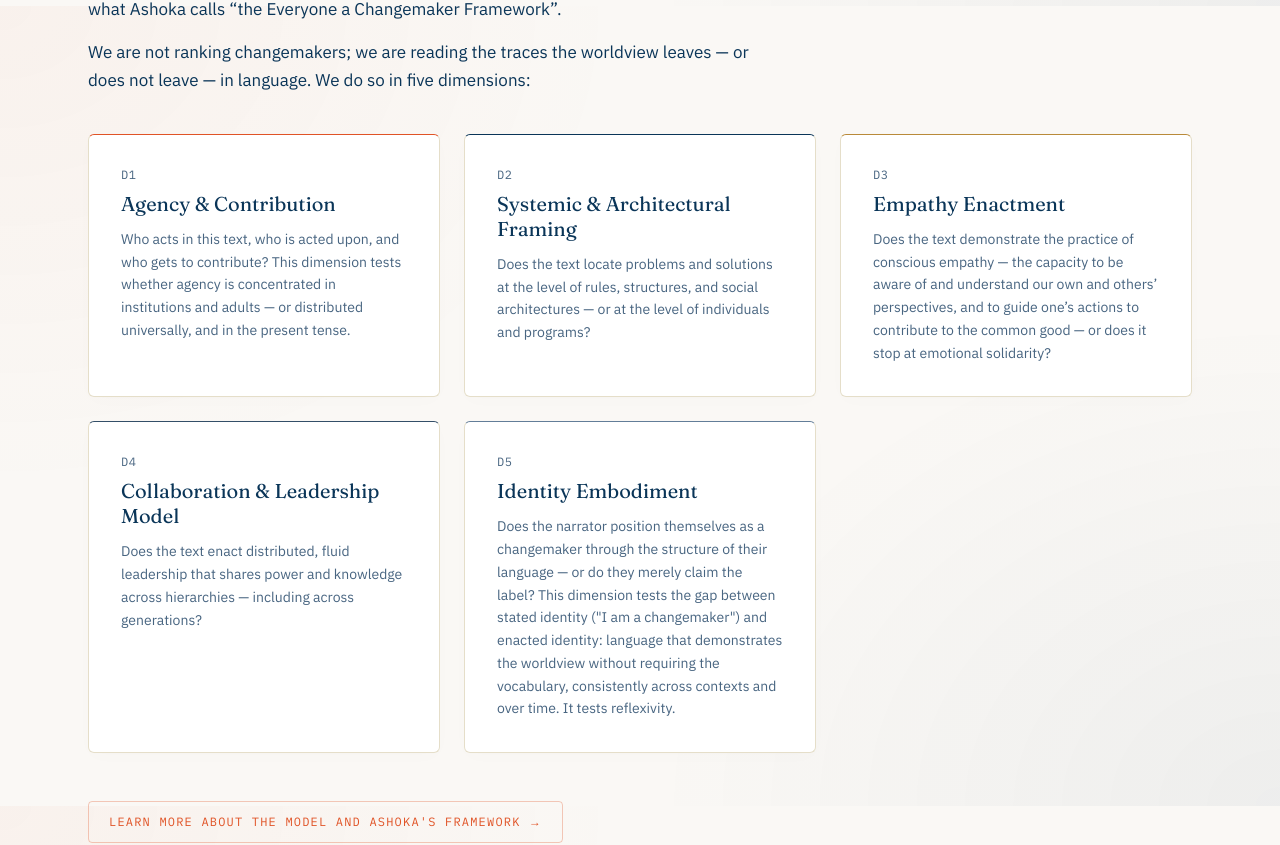
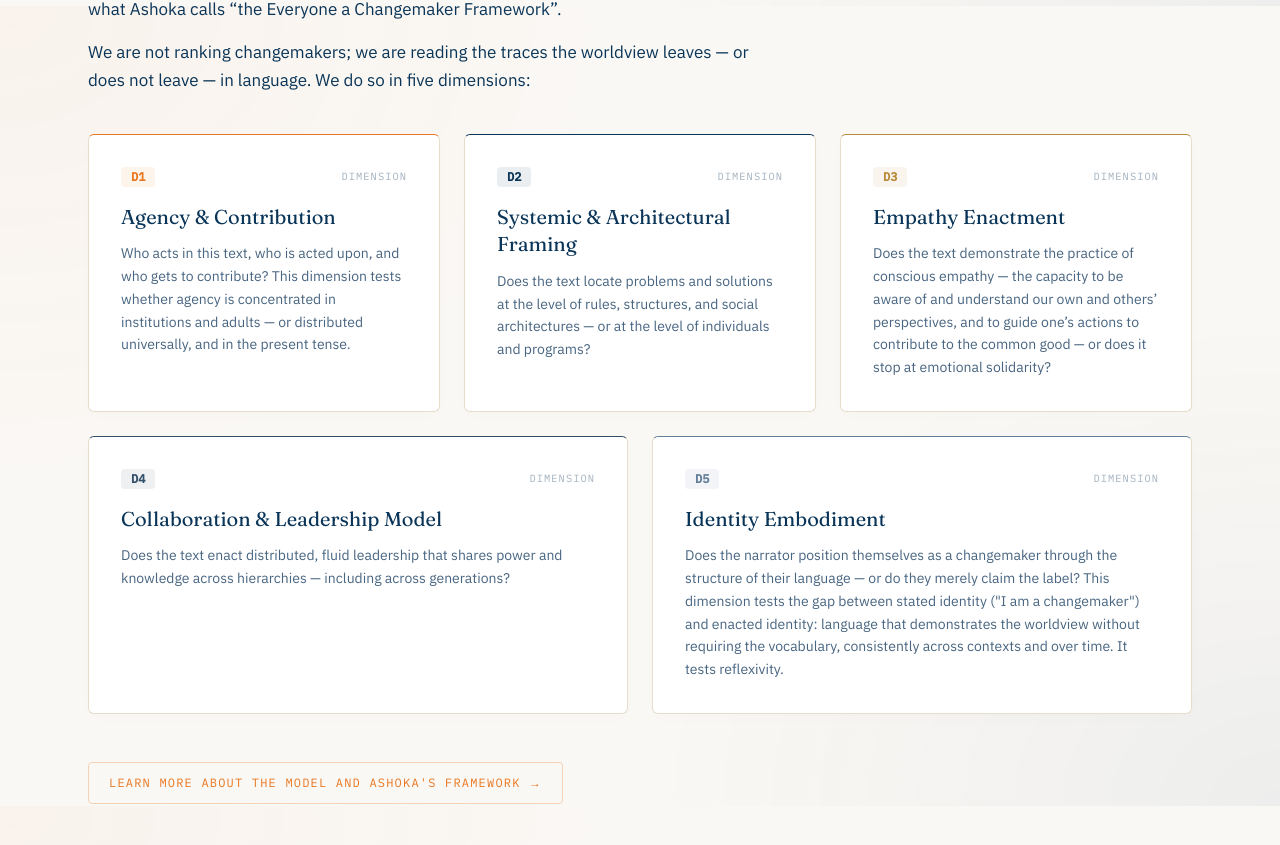
Before and after one commit to antuansabe/scoring-matrix-demo, a Next.js app: page / in a window 1280 px wide. Shown: the part 794-1639 px from the top of the page. Built offline with nearby package versions, Linux system fonts and the light colour scheme.

Commit message:
design: correct brand oranges and redesign homepage dimensions grid

```diff
--- a/app/globals.css
+++ b/app/globals.css
@@ -7,15 +7,15 @@
   --ink: #0A3558;       /* Ashoka Blue - primary text and branding */
   --muted: #486581;     /* slate blue - secondary text */
   --border: #E5DEC9;    /* soft gold-tinted border */
-  --accent: #E05326;    /* Vibrant Ashoka Orange - readable text highlights and primary accents */
-  --accent-2: #F4DAA6;  /* Light Ashoka Orange/Gold - highlighting and active states */
-  --accent-light: #FFF7F4; /* Extremely soft orange/gold tint for warnings and hover fills */
+  --accent: #E87722;    /* Vibrant Ashoka Orange - readable text highlights and primary accents */
+  --accent-2: #F39334;  /* Light Ashoka Orange/Gold - highlighting and active states */
+  --accent-light: #FFF8F5; /* Extremely soft orange/gold tint for warnings and hover fills */
 
   /* Paradigm colors — sample tags and per-paradigm accents */
   --paradigm-0: #627D98; /* Spectator — Muted Slate Gray */
   --paradigm-1: #C46246; /* Sympathizer — Soft Terracotta */
-  --paradigm-2: #B98A39; /* Contributor — Ashoka Gold */
-  --paradigm-3: #E05326; /* Changemaker — Ashoka Orange */
+  --paradigm-2: #F39334; /* Contributor — Light Orange */
+  --paradigm-3: #E87722; /* Changemaker — Ashoka Orange */
   --paradigm-4: #0A3558; /* System Architect — Ashoka Blue */
 }
 
@@ -44,7 +44,7 @@ body {
   /* Two very subtle radial gradients — Ashoka Orange from top-left, Ashoka Blue from
      bottom-right, ~4-5% opacity. */
   background-image:
-    radial-gradient(900px 700px at top left, rgba(224, 83, 38, 0.04), transparent 70%),
+    radial-gradient(900px 700px at top left, rgba(232, 119, 34, 0.04), transparent 70%),
     radial-gradient(900px 700px at bottom right, rgba(10, 53, 88, 0.05), transparent 70%);
   background-repeat: no-repeat;
   background-attachment: fixed;
@@ -95,7 +95,7 @@ body {
 .premium-card:hover {
   transform: translateY(-2px);
   box-shadow: 0 20px 40px -4px rgba(10, 53, 88, 0.06), 0 4px 12px -2px rgba(10, 53, 88, 0.02);
-  border-color: rgba(224, 83, 38, 0.35);
+  border-color: rgba(232, 119, 34, 0.35);
 }
 
 /* Entrance Animations */
--- a/app/page.tsx
+++ b/app/page.tsx
@@ -37,24 +37,37 @@ export default function Home() {
           </p>
         </div>
 
-        <div className="mt-10 grid grid-cols-1 gap-6 sm:grid-cols-2 lg:grid-cols-3 animate-slide-up animation-delay-200">
-          {DIMENSIONS.map((d) => (
+        <div className="mt-10 grid grid-cols-1 md:grid-cols-12 gap-6 animate-slide-up animation-delay-200">
+          {DIMENSIONS.map((d, index) => {
+            const spanClass = index < 3 ? "md:col-span-4" : "md:col-span-6";
+            return (
               <div
                 key={d.key}
-              className="premium-card p-6 sm:p-8 relative border-t-4"
+                className={`premium-card p-6 sm:p-8 relative border-t-4 flex flex-col justify-between ${spanClass}`}
                 style={{ borderTopColor: d.color }}
               >
-              <p className="font-mono text-xs uppercase tracking-wider text-muted">
+                <div>
+                  <div className="flex items-center justify-between mb-4">
+                    <span
+                      className="font-mono text-xs font-semibold px-2.5 py-0.5 rounded-sm"
+                      style={{ backgroundColor: `${d.color}15`, color: d.color }}
+                    >
                       {d.key}
-              </p>
-              <h3 className="mt-2 font-display text-xl font-normal leading-tight text-ink">
+                    </span>
+                    <span className="font-mono text-[0.65rem] uppercase tracking-widest text-muted/50">
+                      Dimension
+                    </span>
+                  </div>
+                  <h3 className="font-display text-xl font-normal leading-snug text-ink">
                     {d.fullName}
                   </h3>
                   <p className="mt-3 font-sans text-sm leading-relaxed text-muted">
                     {d.oneLineDescription}
                   </p>
                 </div>
-          ))}
+              </div>
+            );
+          })}
         </div>
 
         <div className="mt-12 animate-slide-up animation-delay-300">
--- a/components/CalculatorWidget.tsx
+++ b/components/CalculatorWidget.tsx
@@ -53,13 +53,13 @@ function getParadigmColor(name: string): string {
     case "Sympathizer":
       return "#C46246";
     case "Contributor":
-      return "#B98A39";
+      return "#F39334";
     case "Changemaker":
-      return "#E05326";
+      return "#E87722";
     case "System Architect":
       return "#0A3558";
     default:
-      return "#E05326";
+      return "#E87722";
   }
 }
 
--- a/components/JustificationQuotes.tsx
+++ b/components/JustificationQuotes.tsx
@@ -8,7 +8,7 @@ import type { ScoreResult } from "@/lib/types";
  */
 export function JustificationQuotes({
   result,
-  accentColor = "#E05326",
+  accentColor = "#E87722",
 }: {
   result: ScoreResult;
   accentColor?: string;
--- a/components/LiveAnalyzer.tsx
+++ b/components/LiveAnalyzer.tsx
@@ -198,13 +198,13 @@ export function LiveAnalyzer() {
       {status === "error" && errorMsg && (
         <div
           className="mt-8 border border-border bg-surface p-5 sm:p-6"
-          style={{ borderLeftWidth: 3, borderLeftColor: "#E05326" }}
+          style={{ borderLeftWidth: 3, borderLeftColor: "#E87722" }}
           role="alert"
         >
           <p className="font-mono text-xs uppercase tracking-widest text-ink">
             <span
               className="mr-2 inline-block h-2 w-2 align-middle"
-              style={{ backgroundColor: "#E05326" }}
+              style={{ backgroundColor: "#E87722" }}
               aria-hidden="true"
             />
             Couldn&apos;t analyze
--- a/components/RadarProfile.tsx
+++ b/components/RadarProfile.tsx
@@ -19,7 +19,7 @@ import type { ScoreResult } from "@/lib/types";
  */
 export function RadarProfile({
   result,
-  accentColor = "#E05326",
+  accentColor = "#E87722",
 }: {
   result: ScoreResult;
   accentColor?: string;
--- a/components/ScoreBreakdown.tsx
+++ b/components/ScoreBreakdown.tsx
@@ -17,7 +17,7 @@ const LEVEL_NAMES = [
  */
 export function ScoreBreakdown({
   result,
-  accentColor = "#E05326",
+  accentColor = "#E87722",
 }: {
   result: ScoreResult;
   accentColor?: string;
--- a/components/ScoreCard.tsx
+++ b/components/ScoreCard.tsx
@@ -10,7 +10,7 @@ import { CountUpNumber } from "@/components/CountUpNumber";
  */
 export function ScoreCard({
   result,
-  accentColor = "#E05326",
+  accentColor = "#E87722",
   animateScore = true,
   onGenreChange,
 }: {
--- a/lib/paradigm.ts
+++ b/lib/paradigm.ts
@@ -25,7 +25,7 @@ export const DIMENSIONS: DimensionMeta[] = [
     fullName: "Agency & Contribution",
     shortName: "Agency",
     defaultWeight: 0.25,
-    color: "#E05326",
+    color: "#E87722",
     oneLineDescription:
       "Who acts in this text, who is acted upon, and who gets to contribute? This dimension tests whether agency is concentrated in institutions and adults — or distributed universally, and in the present tense.",
   },
--- a/lib/samples.ts
+++ b/lib/samples.ts
@@ -128,7 +128,7 @@ En los últimos cinco años hemos impulsado más de cuarenta proyectos transform
     paradigmLevel: 3,
     paradigmName: "Changemaker",
     genreTag: "free-form-interview",
-    accentColor: "#E05326",
+    accentColor: "#E87722",
     expectedEnactmentScore: 72,
     expectedEACHOrientation: "Empathy-based Societies",
     excerpt: `Las asambleas vecinales con las que trabajamos en Iztapalapa no son destinatarias de nuestra intervención: son las que están definiendo qué problema se trabaja y a qué velocidad. Cuando en 2023 intentamos imponer un cronograma externo financiado por un fondo internacional, las propias asambleas nos lo regresaron — nos dijeron que esa lógica de entregables no se sostenía con los tiempos de las decisiones colectivas. Tuvimos que reaprender lo que habíamos hecho mal.
```
Also changed, not shown: components/BatchView.tsx (+11 -11 lines). Lines whose indentation alone changed are shown as unchanged.
